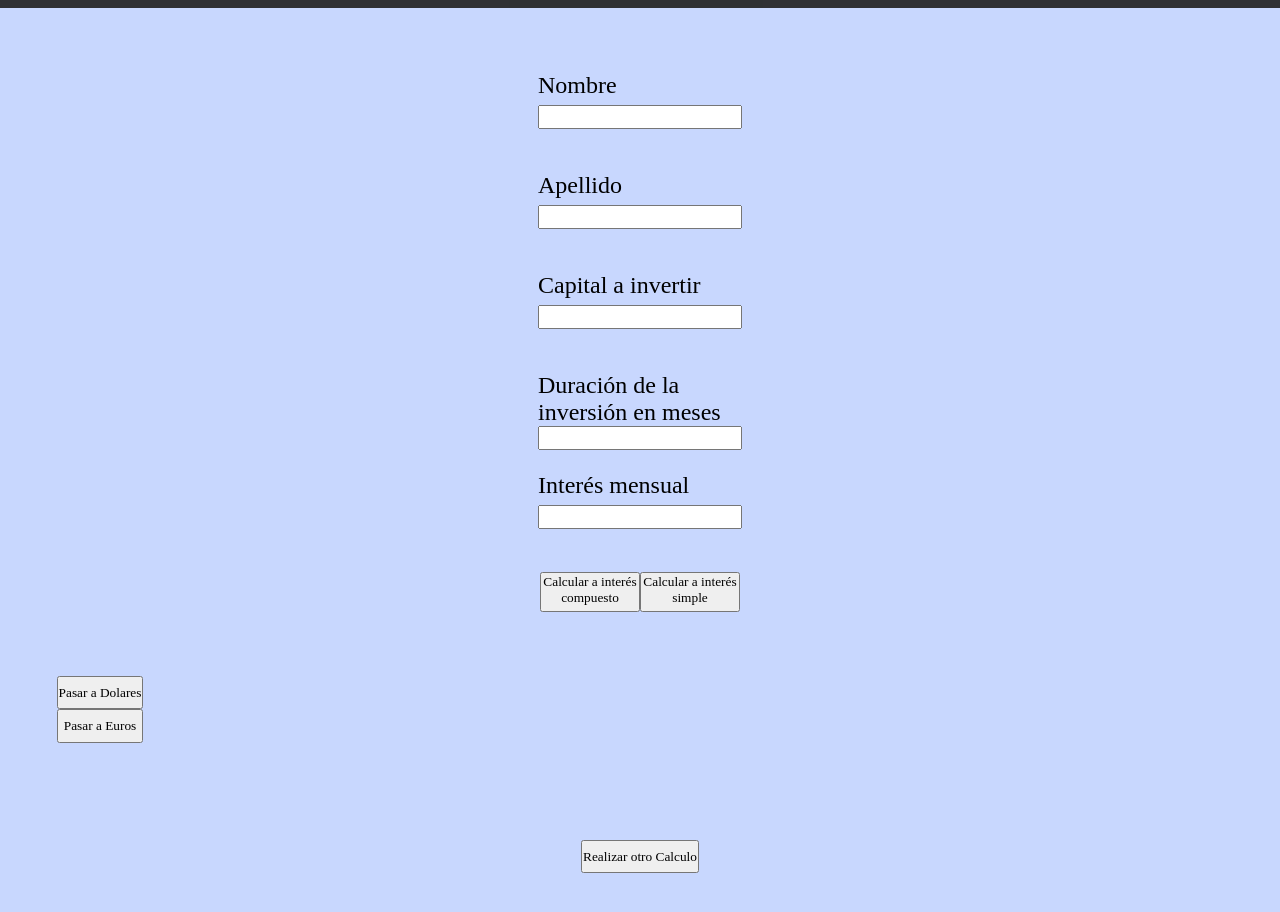
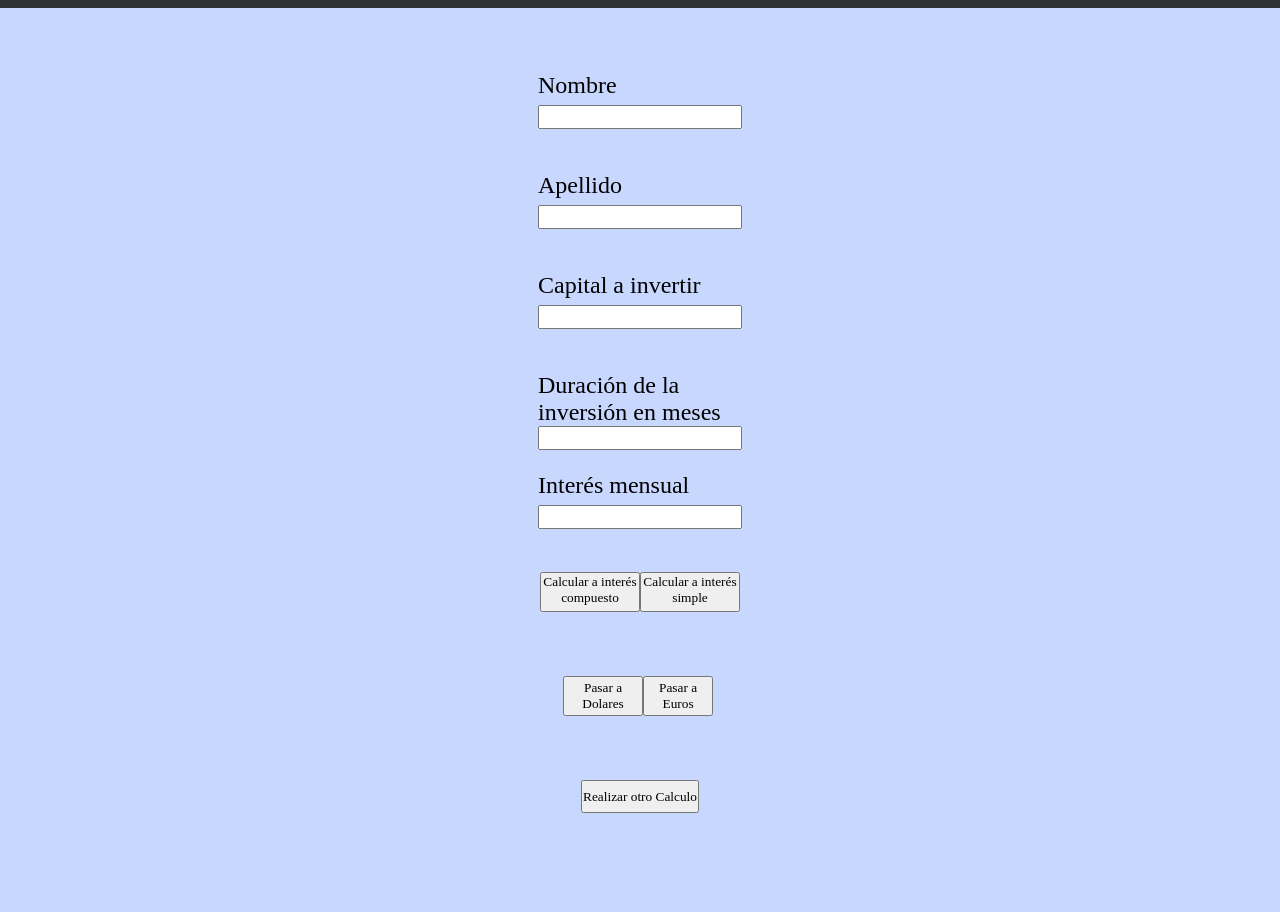
Before and after one commit to umafuster/PreEntrega3Fuster, a plain HTML site: page index.html in a window 1280 px wide. Shown: the part 122-1034 px from the top of the page. Drawn offline with Linux system fonts and the light colour scheme; some packages are replaced by stand-ins of ours; a script that the page names is missing.

Commit message:
Modifico Styles

```diff
--- a/Styles/style.css
+++ b/Styles/style.css
@@ -40,14 +40,6 @@ input {
   width: 100px;
 }
 
-.btn-enviar {
-  height: 30px;
-  width: 70px;
-  display: grid;
-  place-items: center;
-  margin: auto;
-  margin-bottom: 40px;
-}
 
 /* Fin Input y Botones */
 
@@ -66,7 +58,7 @@ section {
   grid-row-gap: 0px;
 }
 
-.completar-container{
+.completar-container {
   display: flex;
   justify-content: center;
   display: grid;
@@ -76,6 +68,20 @@ section {
   height: 100px;
   width: 200px;
 }
+
+.convertir-moneda {
+  margin-left: 44%;
+  display: grid;
+  grid-template-columns: repeat(3, 1fr);
+  grid-template-rows: 1fr;
+  grid-column-gap: 0px;
+  grid-row-gap: 0px;
+  display: flex;
+  justify-content: space-between;
+  height: 40px;
+  width: 150px;
+}
+
 
 nav {
   display: flex;
--- a/index.html
+++ b/index.html
@@ -18,7 +18,7 @@
     <section class="contenedor">
     </section>
 
-    <section class="completar-container">
+    <section class="contenedor convertir-moneda">
         <button class="btn-moneda" data-divisa="USD" onclick="convertirADolar()">Pasar a Dolares</button>
         <button class="btn-moneda" data-divisa="EUR" onclick="convertirAEuro()">Pasar a Euros</button>
     </section>
```
